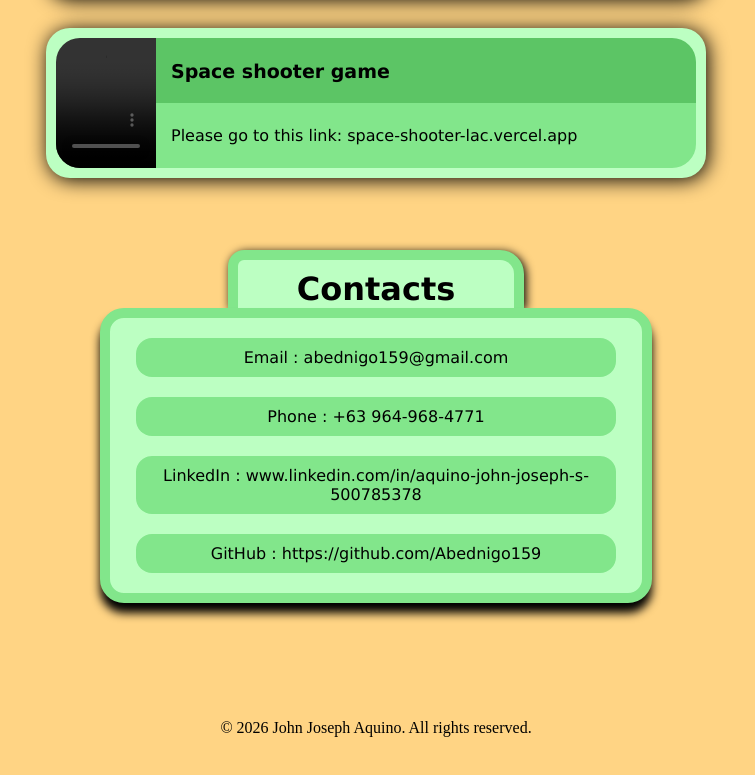
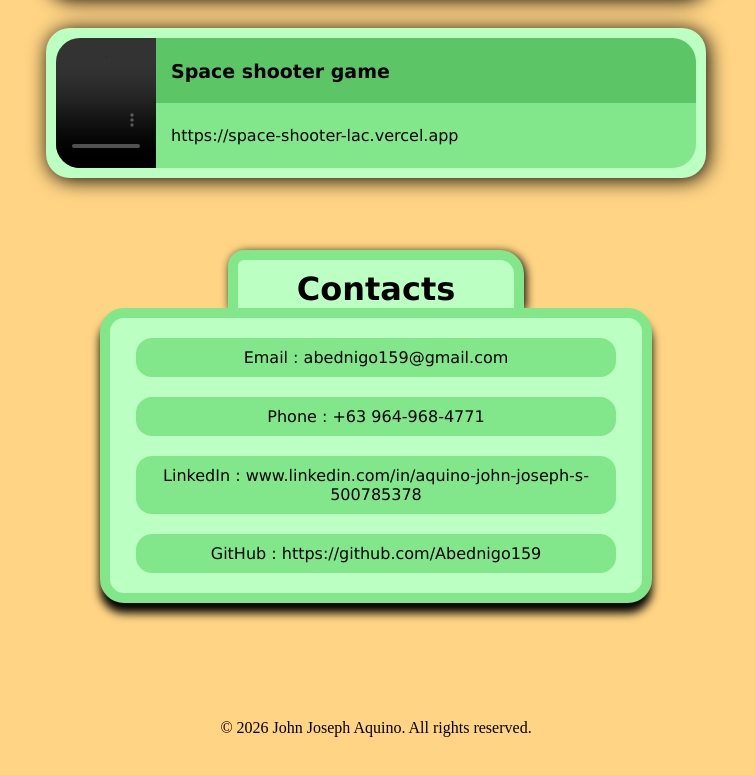
Before and after one commit to Abednigo159/Portfolio, a React (Vite) app: page / in a window 1280 px wide. Shown: the part 1576-2351 px from the top of the page, without its empty margins (264-1019 px from the left). Built offline with nearby package versions, Linux system fonts and the light colour scheme; grey boxes are pictures that could not be loaded.

Commit message:
minor changes

```diff
--- a/src/App.jsx
+++ b/src/App.jsx
@@ -60,7 +60,7 @@ export default function App(){
         id: 5,
         video: galaga,
         title: "Space shooter game",
-        shortDes: "Please go to this link: space-shooter-lac.vercel.app",
+        shortDes: "https://space-shooter-lac.vercel.app",
         description1: "Personal project",
         description2: "HTML, CSS, and Javascript",
         description3: "I created this project while learning how the HTML5 canvas works in JavaScript. It’s a Galaga-like space shooting game featuring a player, two regular enemies, and one boss enemy.",
```
